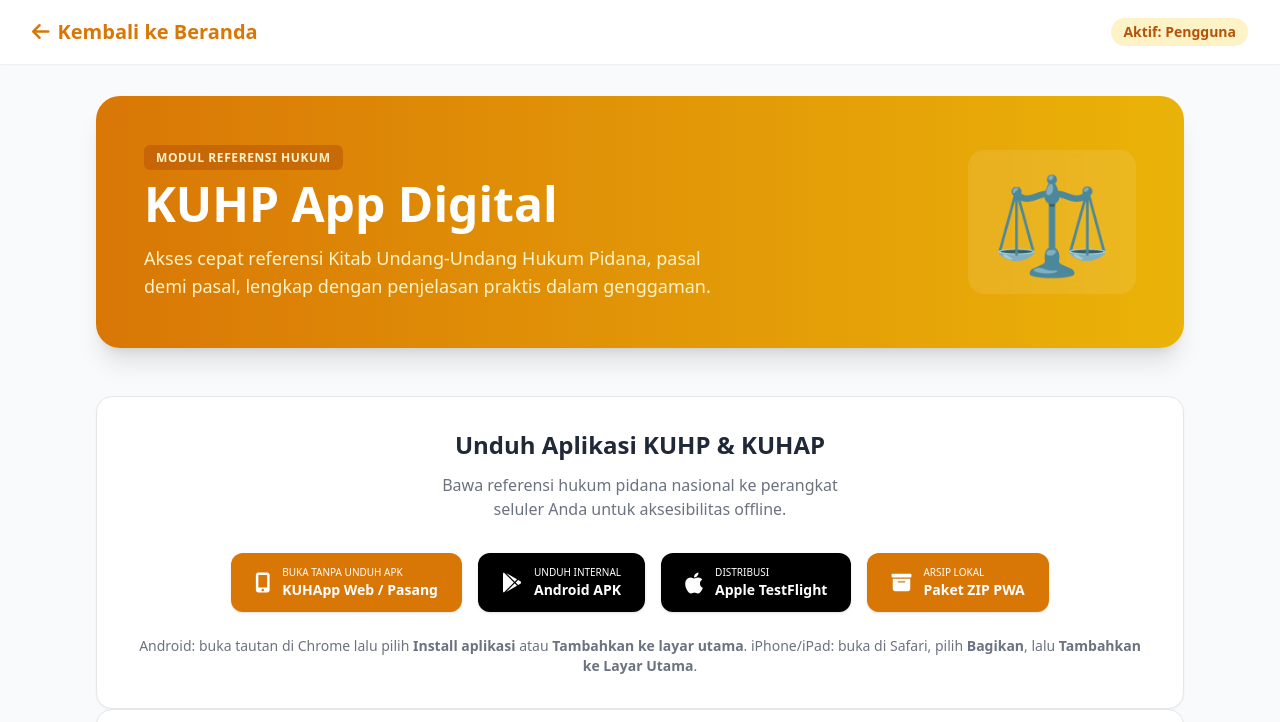
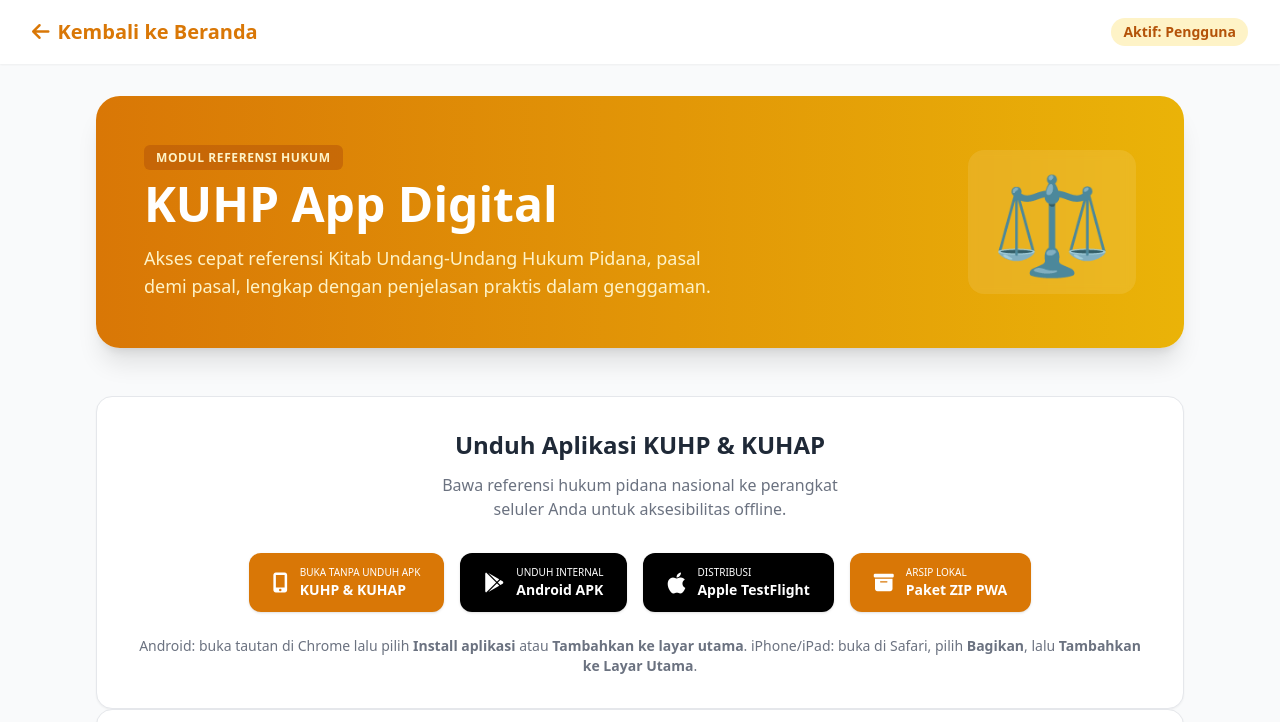
Before and after one commit to ojos0705/www, a website: page kuhp.html in a window 1280 px wide. Shown: the top 722 px of the page. Drawn offline with nearby package versions, Linux system fonts and the light colour scheme; sample sign-in values are in the browser's storage.

Commit message:
pergantian nama tombol unduh

```diff
--- a/kuhp.html
+++ b/kuhp.html
@@ -44,7 +44,7 @@
             <div class="flex flex-wrap justify-center gap-4">
                 <a href="https://kuhapp-36e09.web.app" target="_blank" rel="noopener noreferrer" class="bg-amber-600 text-white px-6 py-3 rounded-xl flex items-center gap-3 hover:bg-amber-700 transition shadow">
                     <i class="fa-solid fa-mobile-screen-button text-xl"></i>
-                    <div class="text-left"><p class="text-[10px]">BUKA TANPA UNDUH APK</p><p class="font-bold text-sm">KUHApp Web / Pasang</p></div>
+                    <div class="text-left"><p class="text-[10px]">BUKA TANPA UNDUH APK</p><p class="font-bold text-sm">KUHP & KUHAP</p></div>
                 </a>
                 <a href="./downloads/kuhp-app-android-v1.0.apk" download class="bg-black text-white px-6 py-3 rounded-xl flex items-center gap-3 hover:bg-gray-800 transition shadow">
                     <i class="fa-brands fa-google-play text-xl"></i>
```
